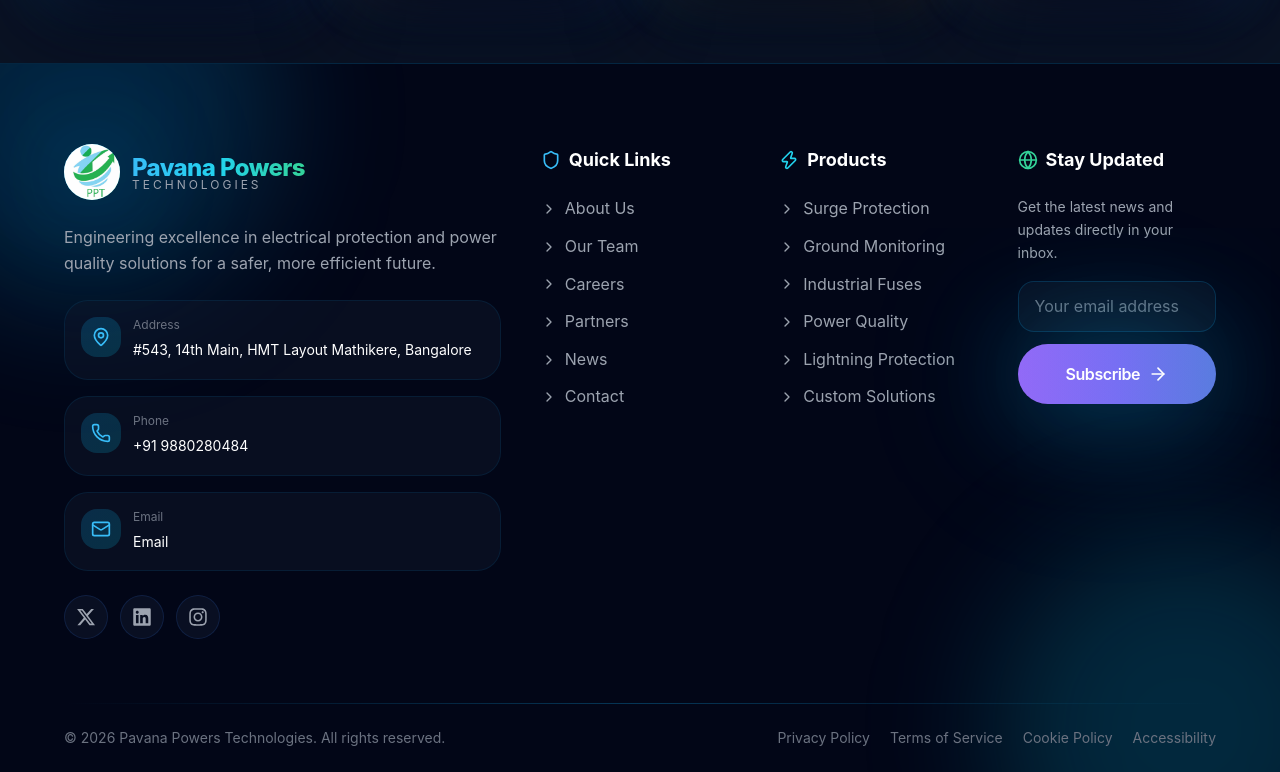
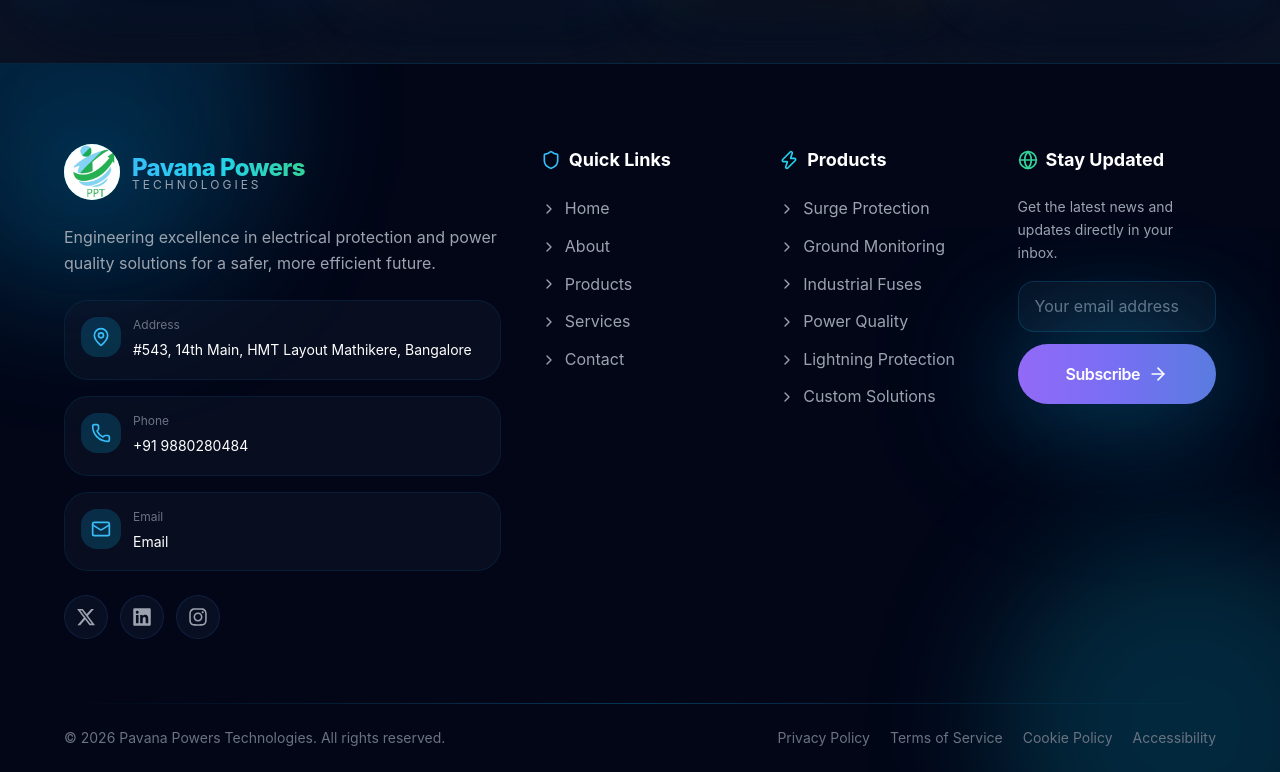
Before and after one commit to JanakeeshHd/PPT, a React (Vite) app: page / in a window 1280 px wide. Shown: the part 5869-6641 px from the top of the page. Built offline with nearby package versions, Linux system fonts and the light colour scheme.

Commit message:
quick link updated

```diff
--- a/src/data/websiteData.js
+++ b/src/data/websiteData.js
@@ -52,11 +52,10 @@ export const navLinks = [
 ];
 
 export const footerQuickLinks = [
-  { name: 'About Us', href: '/about' },
-  { name: 'Our Team', href: '/about' },
-  { name: 'Careers', href: '/contact' },
-  { name: 'Partners', href: '/about' },
-  { name: 'News', href: '/' },
+  { name: 'Home', href: '/' },
+  { name: 'About', href: '/about' },
+  { name: 'Products', href: '/products' },
+  { name: 'Services', href: '/services' },
   { name: 'Contact', href: '/contact' },
 ];
 
```
